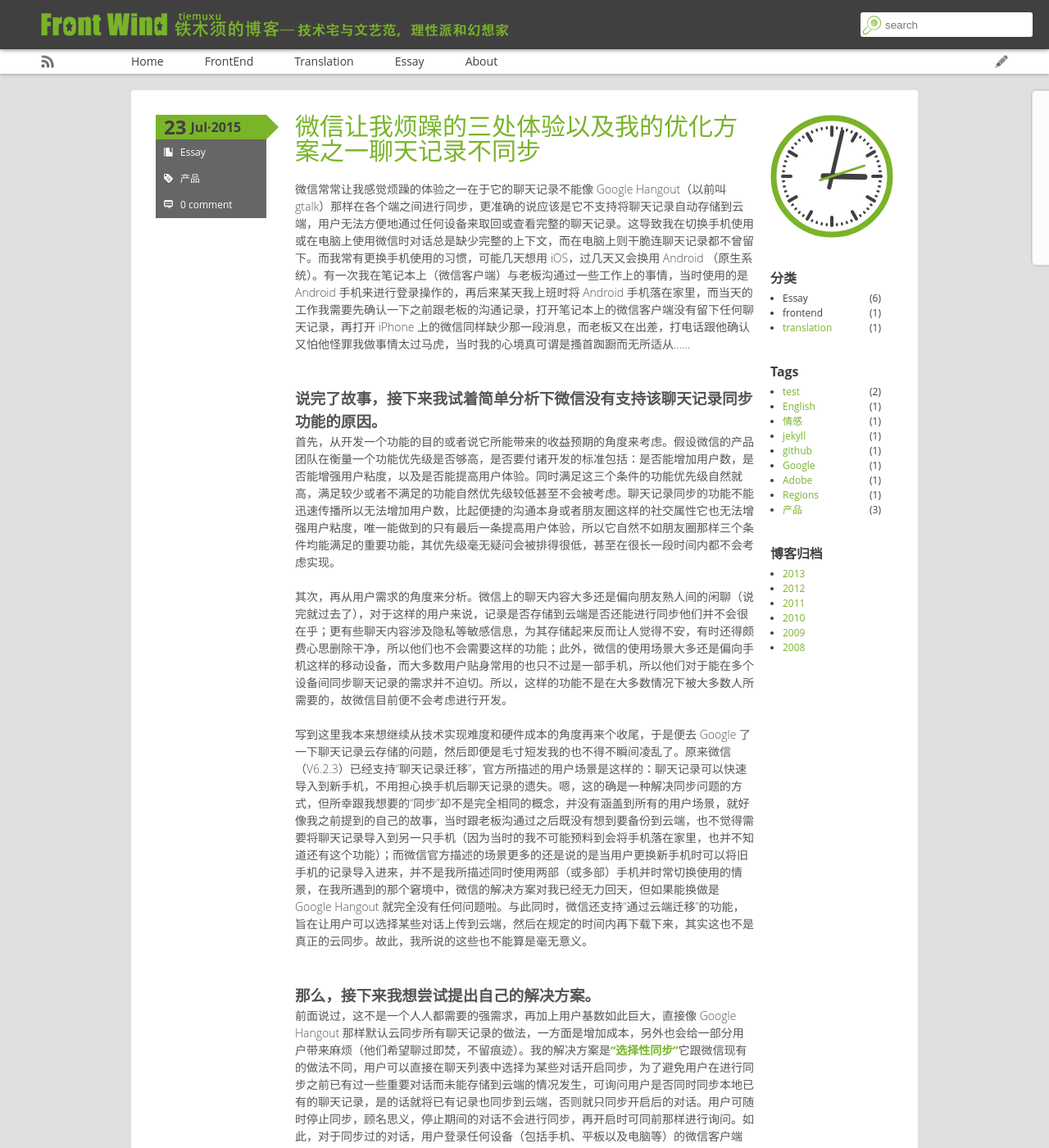
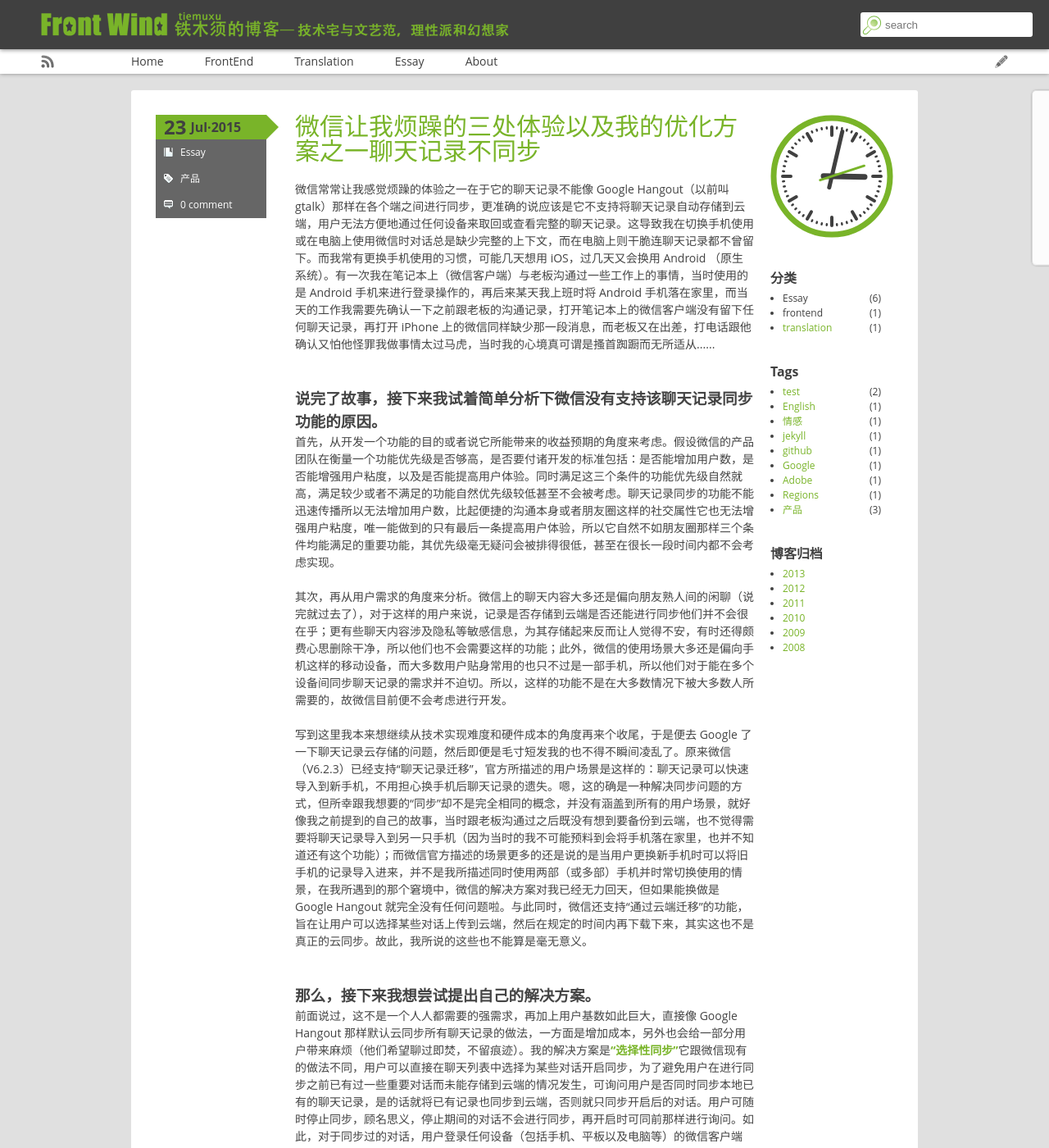
Before and after one commit to tiemuxu/tiemuxu.github.com, a Jekyll site: the page built from index.html, in a window 1280 px wide and 1400 px high. Shown: the whole window at 82% size. Built offline with Jekyll 4.4.1, drawn with Linux system fonts in a browser that asks for light colours; Markdown is read by kramdown in place of the engine named in the settings; the list of posts is cut into pages by our own code; comment, search, counter and statistics services are not loaded.

Commit message:
Updated font-weight

```diff
--- a/css/layout.css
+++ b/css/layout.css
@@ -353,7 +353,7 @@ div.category:hover, div.tag:hover, div.comment:hover {
   width: 560px;
   margin: 0px 0px 0px 170px;
   padding: 30px 0px 30px 0px;
-  color: #555;
+  color: #444;
   font-size: 14px;
 }
 .content h2 {
@@ -366,7 +366,7 @@ div.category:hover, div.tag:hover, div.comment:hover {
 }
 .content p {
 	font-size: 14px;
-	font-weight: lighter;
+	font-weight: normal;
 }
 .content p.small {
   font-size: 12px;
```
